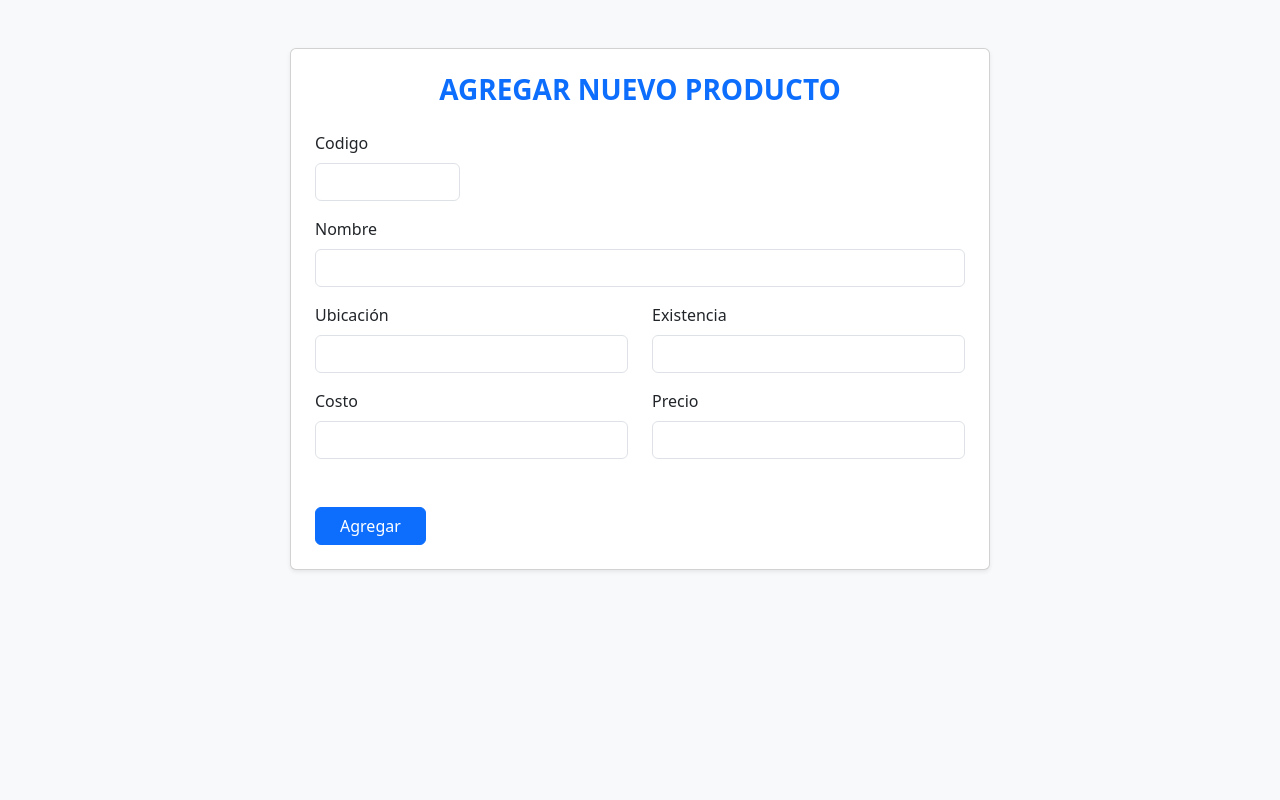
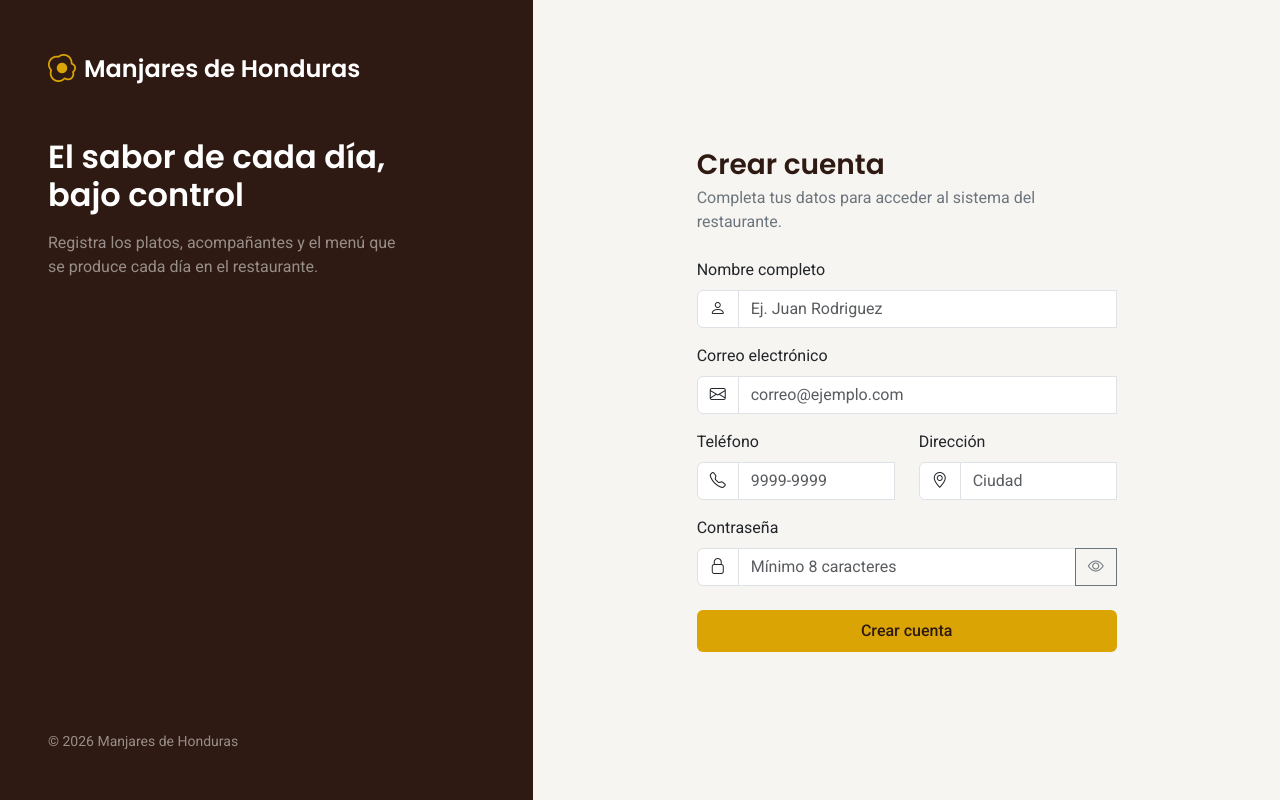
Before and after one commit to Josuesilva1/Proyecto_Restaurante_Manjares, a PHP site: page / in a window 1280 px wide. Run offline with PHP 8.4, Linux system fonts and the light colour scheme.

Commit message:
agregar formulario de registro de usuario con diseño

```diff
--- a/index.php
+++ b/index.php
@@ -6,6 +6,8 @@
     <title>Document</title>
      <!-- BOOTSTRAP -->
     <link href="https://cdn.jsdelivr.net/npm/bootstrap@5.3.8/dist/css/bootstrap.min.css" rel="stylesheet" integrity="sha384-sRIl4kxILFvY47J16cr9ZwB07vP4J8+LH7qKQnuqkuIAvNWLzeN8tE5YBujZqJLB" crossorigin="anonymous">
+    <!-- BOOTSTRAP ICONS -->
+    <link rel="stylesheet" href="https://cdn.jsdelivr.net/npm/bootstrap-icons@1.13.1/font/bootstrap-icons.min.css">
     <!-- FONT -->
     <link rel="preconnect" href="https://fonts.googleapis.com">
     <link rel="preconnect" href="https://fonts.gstatic.com" crossorigin>
@@ -15,11 +17,12 @@
 </head>
 <body>
 
-    <div class="container">
-        <?php include 'views/form_products.php' ?>
+    <div>
+        <?php include 'views/form_user.php' ?>
     </div>
 
     <!-- BOOTSTRAP -->
     <script src="https://cdn.jsdelivr.net/npm/bootstrap@5.3.8/dist/js/bootstrap.bundle.min.js" integrity="sha384-FKyoEForCGlyvwx9Hj09JcYn3nv7wiPVlz7YYwJrWVcXK/BmnVDxM+D2scQbITxI" crossorigin="anonymous"></script>
+    <script src="js/index.js"></script>
 </body>
 </html>
--- /dev/null
+++ b/js/index.js
@@ -0,0 +1,33 @@
+(() => {
+    'use strict'
+
+    // Validación de formularios
+    const forms = document.querySelectorAll('.needs-validation')
+
+    Array.from(forms).forEach(form => {
+        form.addEventListener('submit', event => {
+            if (!form.checkValidity()) {
+                event.preventDefault()
+                event.stopPropagation()
+            }
+            form.classList.add('was-validated')
+        }, false)
+    })
+
+    // Mostrar/ocultar contraseña
+    const togglePassword = document.getElementById('toggle-password')
+
+    if (togglePassword) {
+        togglePassword.addEventListener('click', function () {
+            const input = document.getElementById('password')
+            const icon = this.querySelector('i')
+            if (input.type === 'password') {
+                input.type = 'text'
+                icon.classList.replace('bi-eye', 'bi-eye-slash')
+            } else {
+                input.type = 'password'
+                icon.classList.replace('bi-eye-slash', 'bi-eye')
+            }
+        })
+    }
+})()
--- a/views/form_products.php
+++ b/views/form_products.php
@@ -1,39 +1,34 @@
-<!DOCTYPE html>
-<html lang="en">
-<head>
-    <meta charset="UTF-8">
-    <meta name="viewport" content="width=device-width, initial-scale=1.0">
-    <title>Add Product</title>
-    <link href="https://cdn.jsdelivr.net/npm/bootstrap@5.3.3/dist/css/bootstrap.min.css" rel="stylesheet">
-</head>
-<body class="bg-light">
-    <div class="container">
-        <div class="card shadow-sm mx-auto mt-5 mb-5" style="max-width: 700px;">
-            <div class="card-body p-4">
-                <h1 class="text-center fs-3 fw-semibold mb-4 text-primary">AGREGAR NUEVO PRODUCTO</h1>
-                <form action="" class="row mt-3">
-                    <div class="col-3">
-                        <label for="" class="form-label">Codigo</label>
-                        <input type="number" class="form-control" required>
+<div class="card border-0 shadow-sm mx-auto mt-5 mb-5" style="max-width: 700px; border-radius: 0.75rem; overflow: hidden;">
+    <div style="height: 6px; background-color: #D9A404;"></div>
+    <div class="card-body p-4 p-md-5">
+
+        <div class="d-flex align-items-center gap-2 mb-4">
+            <i class="bi bi-egg-fried fs-4" style="color:#D9A404;"></i>
+            <h1 class="fs-4 fw-semibold mb-0" style="font-family:'Poppins',sans-serif; color:#2E1A12;">
+                Agregar nuevo producto
+            </h1>
+        </div>
+
+        <form action="" class="row needs-validation" novalidate>
+
+            <div class="col-4">
+                <label for="codigo" class="form-label">Código</label>
+                <div class="input-group">
+                    <span class="input-group-text bg-white"><i class="bi bi-upc"></i></span>
+                    <input type="number" id="codigo" name="codigo" class="form-control" required>
                     <div class="invalid-feedback">
-                            Por Favor Ingrese un codigo
+                        Por favor ingrese un código
+                    </div>
                 </div>
             </div>
 
             <div class="col-12 mt-3">
-                        <label for="" class="form-label">Nombre</label>
-                        <input type="text" class="form-control">
-                    </div>
-
-                    <div class="col-12">
-                        <div class="row mt-3">
-                            <div class="col-6">
-                                <label for="" class="form-label">Ubicación</label>
-                                <input type="text" class="form-control">
-                            </div>
-                            <div class="col-6">
-                                <label for="" class="form-label">Existencia</label>
-                                <input type="number" class="form-control">
+                <label for="nombre" class="form-label">Nombre</label>
+                <div class="input-group">
+                    <span class="input-group-text bg-white"><i class="bi bi-tag"></i></span>
+                    <input type="text" id="nombre" name="nombre" class="form-control" required>
+                    <div class="invalid-feedback">
+                        Por favor ingrese un nombre
                     </div>
                 </div>
             </div>
@@ -41,22 +36,46 @@
             <div class="col-12">
                 <div class="row mt-3">
                     <div class="col-6">
-                                <label for="" class="form-label">Costo</label>
-                                <input type="number" class="form-control">
+                        <label for="ubicacion" class="form-label">Ubicación</label>
+                        <div class="input-group">
+                            <span class="input-group-text bg-white"><i class="bi bi-geo-alt"></i></span>
+                            <input type="text" id="ubicacion" name="ubicacion" class="form-control">
+                        </div>
                     </div>
                     <div class="col-6">
-                                <label for="" class="form-label">Precio</label>
-                                <input type="number" class="form-control">
+                        <label for="existencia" class="form-label">Existencia</label>
+                        <div class="input-group">
+                            <span class="input-group-text bg-white"><i class="bi bi-boxes"></i></span>
+                            <input type="number" id="existencia" name="existencia" class="form-control">
+                        </div>
+                    </div>
+                </div>
+            </div>
+
+            <div class="col-12">
+                <div class="row mt-3">
+                    <div class="col-6">
+                        <label for="costo" class="form-label">Costo</label>
+                        <div class="input-group">
+                            <span class="input-group-text bg-white">L.</span>
+                            <input type="number" id="costo" name="costo" class="form-control">
+                        </div>
+                    </div>
+                    <div class="col-6">
+                        <label for="precio" class="form-label">Precio</label>
+                        <div class="input-group">
+                            <span class="input-group-text bg-white">L.</span>
+                            <input type="number" id="precio" name="precio" class="form-control">
+                        </div>
                     </div>
                 </div>
             </div>
 
             <div class="col-12 mt-5">
-                        <button class="btn btn-primary px-4" type="submit">Agregar</button>
+                <button class="btn w-100 py-2 fw-medium" type="submit" style="background-color:#2E1A12; color:#F7F5F2;">
+                    Agregar producto
+                </button>
             </div>
         </form>
     </div>
 </div>
-    </div>
-</body>
-</html>
--- a/views/form_user.php
+++ b/views/form_user.php
@@ -0,0 +1,88 @@
+<div class="row min-vh-100 g-0">
+
+    <!-- Panel de marca -->
+    <div class="col-lg-5 d-none d-lg-flex flex-column justify-content-between text-white p-5" style="background-color:#2E1A12;">
+        <div>
+            <div class="d-flex align-items-center gap-2 mb-5">
+                <i class="bi bi-egg-fried fs-3" style="color:#D9A404;"></i>
+                <span class="fs-4 fw-semibold" style="font-family:'Poppins',sans-serif;">Manjares de Honduras</span>
+            </div>
+            <h2 class="fw-semibold mb-3" style="font-family:'Poppins',sans-serif; max-width:380px;">
+                El sabor de cada día, bajo control
+            </h2>
+            <p class="text-white-50" style="max-width:360px;">
+                Registra los platos, acompañantes y el menú que se produce cada día en el restaurante.
+            </p>
+        </div>
+        <p class="text-white-50 small mb-0">© 2026 Manjares de Honduras</p>
+    </div>
+
+    <!-- Panel del formulario -->
+    <div class="col-lg-7 d-flex align-items-center justify-content-center p-4" style="background-color:#F7F5F2;">
+        <div style="width:100%; max-width:420px;">
+            <div class="d-flex d-lg-none align-items-center gap-2 mb-4">
+                <i class="bi bi-egg-fried fs-3" style="color:#D9A404;"></i>
+                <span class="fs-4 fw-semibold" style="font-family:'Poppins',sans-serif; color:#2E1A12;">Manjares de Honduras</span>
+            </div>
+
+            <h1 class="fs-3 fw-semibold mb-1" style="font-family:'Poppins',sans-serif; color:#2E1A12;">Crear cuenta</h1>
+            <p class="text-secondary mb-4">Completa tus datos para acceder al sistema del restaurante.</p>
+
+            <form action="" class="needs-validation" novalidate>
+
+                <div class="mb-3">
+                    <label for="nombre" class="form-label">Nombre completo</label>
+                    <div class="input-group">
+                        <span class="input-group-text bg-white"><i class="bi bi-person"></i></span>
+                        <input type="text" id="nombre" name="nombre" class="form-control" placeholder="Ej. Juan Rodriguez" required>
+                        <div class="invalid-feedback">Ingresa tu nombre completo</div>
+                    </div>
+                </div>
+
+                <div class="mb-3">
+                    <label for="email" class="form-label">Correo electrónico</label>
+                    <div class="input-group">
+                        <span class="input-group-text bg-white"><i class="bi bi-envelope"></i></span>
+                        <input type="email" id="email" name="email" class="form-control" placeholder="correo@ejemplo.com" required>
+                        <div class="invalid-feedback">Ingresa un correo válido</div>
+                    </div>
+                </div>
+
+                <div class="row">
+                    <div class="col-6 mb-3">
+                        <label for="telefono" class="form-label">Teléfono</label>
+                        <div class="input-group">
+                            <span class="input-group-text bg-white"><i class="bi bi-telephone"></i></span>
+                            <input type="number" id="telefono" name="telefono" class="form-control" placeholder="9999-9999" required>
+                            <div class="invalid-feedback">Requerido</div>
+                        </div>
+                    </div>
+                    <div class="col-6 mb-3">
+                        <label for="direccion" class="form-label">Dirección</label>
+                        <div class="input-group">
+                            <span class="input-group-text bg-white"><i class="bi bi-geo-alt"></i></span>
+                            <input type="text" id="direccion" name="direccion" class="form-control" placeholder="Ciudad" required>
+                            <div class="invalid-feedback">Requerido</div>
+                        </div>
+                    </div>
+                </div>
+
+                <div class="mb-4">
+                    <label for="password" class="form-label">Contraseña</label>
+                    <div class="input-group">
+                        <span class="input-group-text bg-white"><i class="bi bi-lock"></i></span>
+                        <input type="password" id="password" name="password" class="form-control" placeholder="Mínimo 8 caracteres" minlength="8" required>
+                        <button class="btn btn-outline-secondary" type="button" id="toggle-password">
+                            <i class="bi bi-eye"></i>
+                        </button>
+                        <div class="invalid-feedback">Debe tener al menos 8 caracteres</div>
+                    </div>
+                </div>
+
+                <button type="submit" class="btn w-100 py-2 fw-medium" style="background-color:#D9A404; color:#2E1A12;">
+                    Crear cuenta
+                </button>
+            </form>
+        </div>
+    </div>
+</div>
```
Lines whose indentation alone changed are shown as unchanged.
